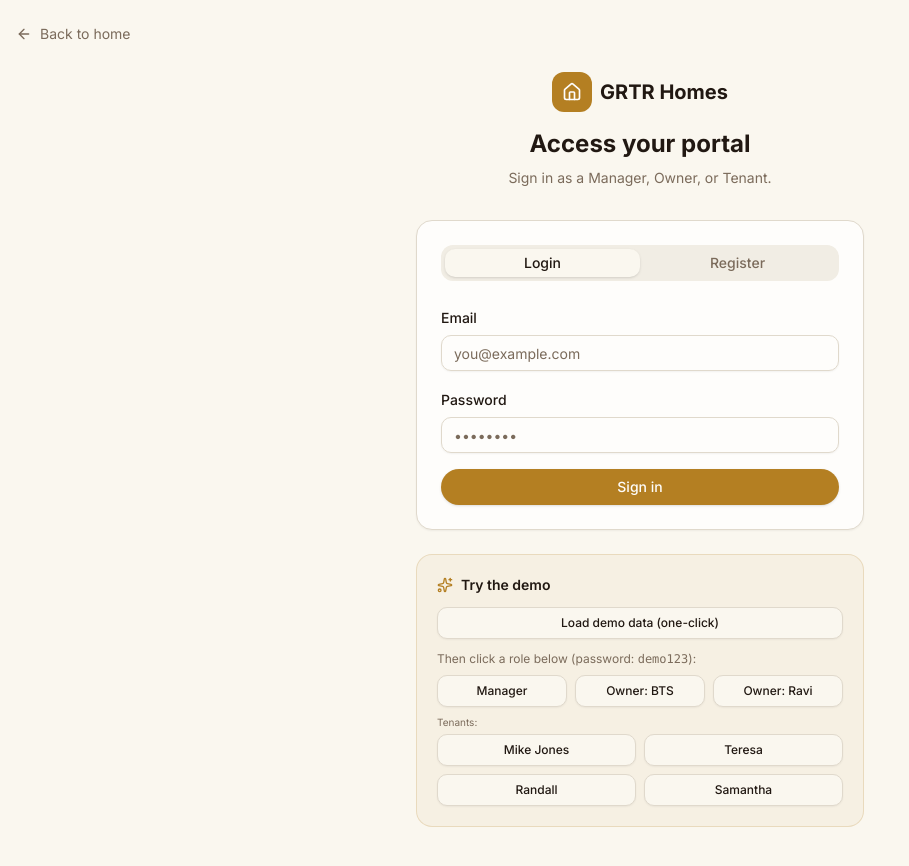
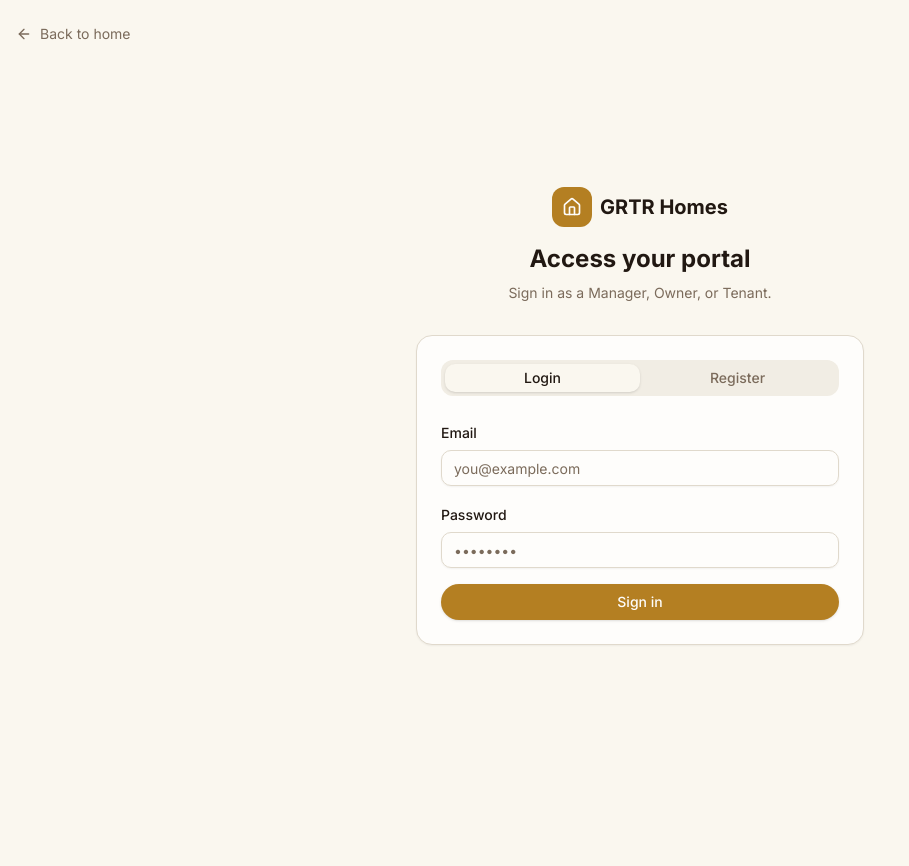
Before and after one commit to vishnnupriiyaa/grtrhomes, a Next.js app: page /login in a window 1280 px wide. Shown: the whole page, without its empty margins (0-909 px from the left). After the commit the page ends 800 px from the top, so only its background shows below. Built offline with nearby package versions, Linux system fonts and the light colour scheme.

Commit message:
Fix MongoDB env handling and remove demo login from login page

```diff
--- a/app/api/[[...path]]/route.js
+++ b/app/api/[[...path]]/route.js
@@ -6,8 +6,13 @@ let client
 let db
 
 async function connectToMongo() {
+  const mongoUrl = process.env.MONGO_URL || process.env.MONGODB_URI || process.env.GRTRHOMES_MONGODB_URI || process.env.grtrhomes_MONGODB_URI
+  if (!mongoUrl) {
+    throw new Error('Missing MongoDB connection string. Set MONGO_URL, MONGODB_URI, or GRTRHOMES_MONGODB_URI.')
+  }
+
   if (!client) {
-    client = new MongoClient(process.env.MONGO_URL)
+    client = new MongoClient(mongoUrl)
     await client.connect()
     db = client.db(process.env.DB_NAME || 'grtr_homes')
   }
--- a/app/login/page.js
+++ b/app/login/page.js
@@ -8,14 +8,13 @@ import { Input } from '@/components/ui/input'
 import { Label } from '@/components/ui/label'
 import { Tabs, TabsList, TabsTrigger, TabsContent } from '@/components/ui/tabs'
 import { Select, SelectContent, SelectItem, SelectTrigger, SelectValue } from '@/components/ui/select'
-import { Home, ArrowLeft, Sparkles } from 'lucide-react'
+import { Home, ArrowLeft } from 'lucide-react'
 import { toast } from 'sonner'
 
 const LoginPage = () => {
   const router = useRouter()
   const [tab, setTab] = useState('login')
   const [loading, setLoading] = useState(false)
-  const [seeding, setSeeding] = useState(false)
 
   const [loginForm, setLoginForm] = useState({ email: '', password: '' })
   const [regForm, setRegForm] = useState({ name: '', email: '', password: '', phone: '', role: 'tenant' })
@@ -60,24 +59,6 @@ const LoginPage = () => {
     }
   }
 
-  const handleSeed = async () => {
-    setSeeding(true)
-    try {
-      const res = await fetch('/api/seed', { method: 'POST' })
-      const data = await res.json()
-      if (!res.ok) throw new Error(data.error || 'Seed failed')
-      toast.success('Demo data loaded! Try any account below.')
-    } catch (err) {
-      toast.error(err.message)
-    } finally {
-      setSeeding(false)
-    }
-  }
-
-  const quickLogin = (email) => {
-    setLoginForm({ email, password: 'demo123' })
-    setTab('login')
-  }
 
   return (
     <div className="min-h-screen bg-background flex flex-col">
@@ -153,28 +134,6 @@ const LoginPage = () => {
             </Tabs>
           </div>
 
-          <div className="mt-6 bg-primary/5 border border-primary/20 rounded-2xl p-5">
-            <div className="flex items-center gap-2 mb-3">
-              <Sparkles className="h-4 w-4 text-primary" />
-              <p className="font-semibold text-sm">Try the demo</p>
-            </div>
-            <Button onClick={handleSeed} disabled={seeding} variant="outline" size="sm" className="w-full mb-3 bg-background">
-              {seeding ? 'Loading demo data...' : 'Load demo data (one-click)'}
-            </Button>
-            <p className="text-xs text-muted-foreground mb-2">Then click a role below (password: <span className="font-mono">demo123</span>):</p>
-            <div className="grid grid-cols-3 gap-2 mb-2">
-              <Button variant="outline" size="sm" className="bg-background text-xs" onClick={() => quickLogin('manager@grtr.com')}>Manager</Button>
-              <Button variant="outline" size="sm" className="bg-background text-xs" onClick={() => quickLogin('btsrinu@gmail.com')}>Owner: BTS</Button>
-              <Button variant="outline" size="sm" className="bg-background text-xs" onClick={() => quickLogin('ravi.nasika@gmail.com')}>Owner: Ravi</Button>
-            </div>
-            <p className="text-[10px] text-muted-foreground mb-1">Tenants:</p>
-            <div className="grid grid-cols-2 gap-2">
-              <Button variant="outline" size="sm" className="bg-background text-xs" onClick={() => quickLogin('jones099672@yahoo.com')}>Mike Jones</Button>
-              <Button variant="outline" size="sm" className="bg-background text-xs" onClick={() => quickLogin('4tacollier@gmail.com')}>Teresa</Button>
-              <Button variant="outline" size="sm" className="bg-background text-xs" onClick={() => quickLogin('newmillsen@gmail.com')}>Randall</Button>
-              <Button variant="outline" size="sm" className="bg-background text-xs" onClick={() => quickLogin('sjbender13@gmail.com')}>Samantha</Button>
-            </div>
-          </div>
         </div>
       </div>
     </div>
```
